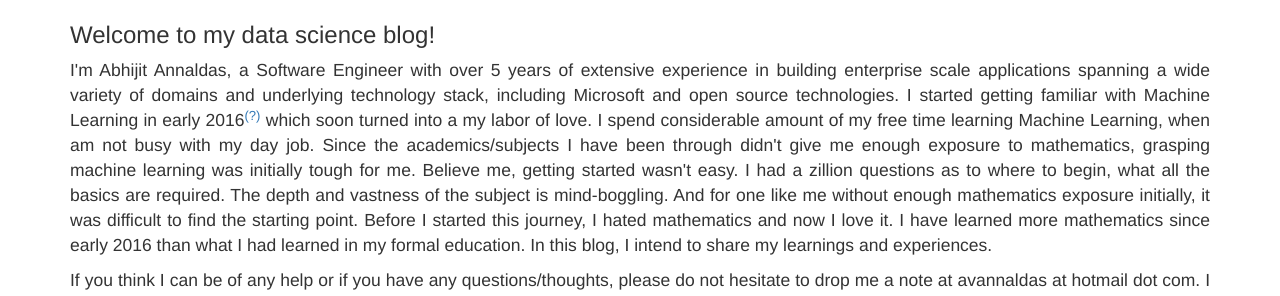
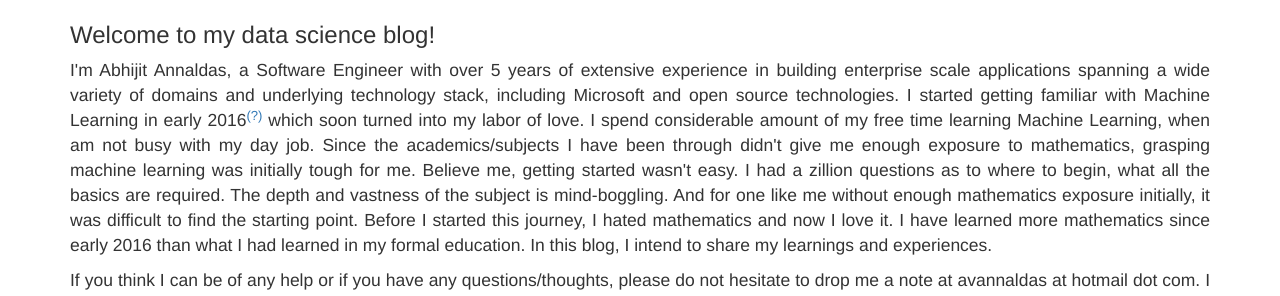
Before and after one commit to devm1023/ML_project, a Jekyll site: the page built from index.html, in a window 1280 px wide. Shown: the part 304-600 px from the top of the page. Built offline with Jekyll 4.4.1, drawn with Linux system fonts in a browser that asks for light colours; nearby versions of some CDN libraries.

Commit message:
Update index.html

```diff
--- a/index.html
+++ b/index.html
@@ -5,7 +5,7 @@ layout: default
 <div class="row" style="text-align:justify;">
 	<div class="col-sm-12" style="text-align:justify;">
 		<h3>Welcome to my data science blog!</h3>
-		<p>I'm Abhijit Annaldas, a Software Engineer with over 5 years of extensive experience in building enterprise scale applications spanning a wide variety of domains and underlying technology stack, including Microsoft and open source technologies. I started getting familiar with Machine Learning in early 2016<sup><A href="#a" title="When I came across an ML solution to diagnose diabetic retinopathy, I was blown away, and fell in love with ML. Someday, I wish to contribute to health sector to improve disease diagnosis, prevention, drug discovery, etc., something on those lines.">(?)</A></sup> which soon turned into a my labor of love. I spend considerable amount of my free time learning Machine Learning, when am not busy with my day job. Since the academics/subjects I have been through didn't give me enough exposure to mathematics, grasping machine learning was initially tough for me. Believe me, getting started wasn't easy. I had a zillion questions as to where to begin, what all the basics are required. The depth and  vastness of the subject is mind-boggling. And for one like me without enough mathematics exposure initially, it was difficult to find the starting point. Before I started this journey, I hated mathematics and now I love it. I have learned more mathematics since early 2016 than what I had learned in my formal education. In this blog, I intend to share my learnings and experiences.</p>
+		<p>I'm Abhijit Annaldas, a Software Engineer with over 5 years of extensive experience in building enterprise scale applications spanning a wide variety of domains and underlying technology stack, including Microsoft and open source technologies. I started getting familiar with Machine Learning in early 2016<sup><A href="#a" title="When I came across an ML solution to diagnose diabetic retinopathy, I was blown away, and fell in love with ML. Someday, I wish to contribute to health sector to improve disease diagnosis, prevention, drug discovery, etc., something on those lines.">(?)</A></sup> which soon turned into my labor of love. I spend considerable amount of my free time learning Machine Learning, when am not busy with my day job. Since the academics/subjects I have been through didn't give me enough exposure to mathematics, grasping machine learning was initially tough for me. Believe me, getting started wasn't easy. I had a zillion questions as to where to begin, what all the basics are required. The depth and  vastness of the subject is mind-boggling. And for one like me without enough mathematics exposure initially, it was difficult to find the starting point. Before I started this journey, I hated mathematics and now I love it. I have learned more mathematics since early 2016 than what I had learned in my formal education. In this blog, I intend to share my learnings and experiences.</p>
 		<p>If you think I can be of any help or if you have any questions/thoughts, please do not hesitate to drop me a note at avannaldas at hotmail dot com. I would love to hear from you, even if it's just a hello! Amazing things happen when like minds come together.</p>
 	</div>
 </div>
```
